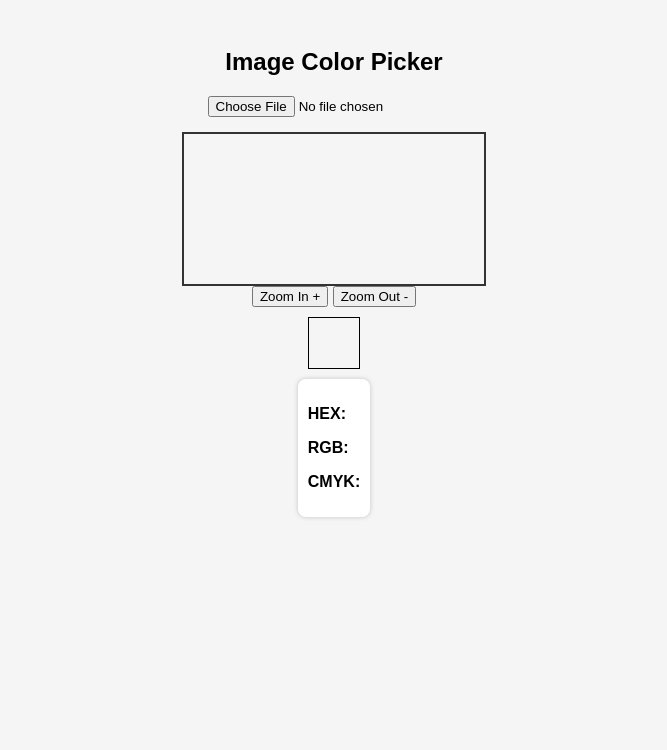
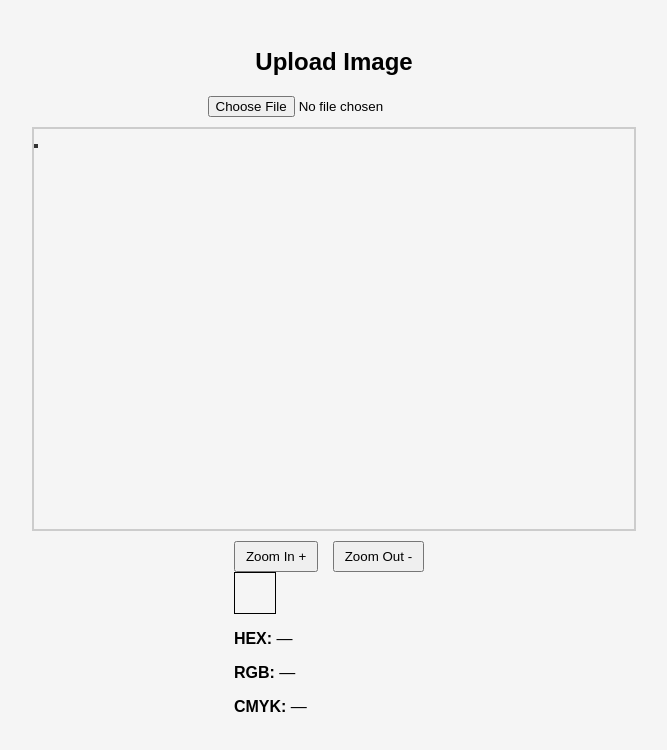
Before and after one commit to Mikebabu254/image-color-picker, a plain HTML site: page index.html in a window 1280 px wide. Both pictures are taken after a click on the button "Zoom In +". Shown: the whole page, without its empty margins (306-973 px from the left). Drawn offline with Linux system fonts and the light colour scheme.

Commit message:
adding zoom

```diff
--- a/index.css
+++ b/index.css
@@ -29,3 +29,28 @@ body {
   border-radius: 8px;
   box-shadow: 0 0 5px rgba(0, 0, 0, 0.2);
 }
+
+#canvasContainer {
+    width: 600px;     /* You can adjust this */
+    height: 400px;    /* You can adjust this */
+    border: 2px solid #ccc;
+    overflow: auto;   /* Enables scrollbars */
+    margin-top: 10px;
+}
+
+#pickedColor {
+    width: 40px;
+    height: 40px;
+    border: 1px solid #000;
+    margin-bottom: 10px;
+}
+
+.controls {
+    margin-top: 10px;
+}
+
+button {
+    margin-right: 10px;
+    padding: 6px 10px;
+    cursor: pointer;
+}
--- a/index.html
+++ b/index.html
@@ -1,30 +1,34 @@
 <!DOCTYPE html>
 <html lang="en">
 <head>
-  <meta charset="UTF-8" />
-  <meta name="viewport" content="width=device-width, initial-scale=1.0" />
-  <title>Image Color Picker</title>
+    <meta charset="UTF-8">
+    <meta name="viewport" content="width=device-width, initial-scale=1.0">
+    <title>Color Picker</title>
     <link rel="stylesheet" href="index.css">
 </head>
 <body>
-  <h2>Image Color Picker</h2>
 
-  <input type="file" id="imageInput" accept="image/*" />
+    <h2>Upload Image</h2>
+    <input type="file" id="imageInput">
 
+    <!-- SCROLLABLE CANVAS CONTAINER -->
+    <div id="canvasContainer">
       <canvas id="canvas"></canvas>
+    </div>
 
     <div>
+      <div class="controls">
       <button id="zoomIn">Zoom In +</button>
       <button id="zoomOut">Zoom Out -</button>
     </div>
 
-  <div class="color-box" id="pickedColor"></div>
+    <div id="colorInfo">
+        <div id="pickedColor"></div>
+        <p><strong>HEX:</strong> <span id="hex">—</span></p>
+        <p><strong>RGB:</strong> <span id="rgb">—</span></p>
+        <p><strong>CMYK:</strong> <span id="cmyk">—</span></p>
+    </div>
 
-  <div class="results">
-    <p><strong>HEX:</strong> <span id="hex"></span></p>
-    <p><strong>RGB:</strong> <span id="rgb"></span></p>
-    <p><strong>CMYK:</strong> <span id="cmyk"></span></p>
-  </div>
+    <script src="index.js"></script>
 </body>
 </html>
-<script src="index.js"></script>
--- a/index.js
+++ b/index.js
@@ -1,4 +1,4 @@
-// Getting references to page elements
+// Getting references
 const imageInput = document.getElementById("imageInput");
 const canvas = document.getElementById("canvas");
 const ctx = canvas.getContext("2d");
@@ -12,27 +12,23 @@ let img = new Image();
 let scale = 1;
 const ZOOM_STEP = 0.1;
 
-// Offset used for centering zoom
 let offsetX = 0;
 let offsetY = 0;
 
-// Draw image inside canvas with zoom
+// Draw the image inside canvas with zoom
 function drawImage() {
     ctx.clearRect(0, 0, canvas.width, canvas.height);
 
-  const centerX = canvas.width / 2;
-  const centerY = canvas.height / 2;
+    const newWidth = img.width * scale;
+    const newHeight = img.height * scale;
 
-  const imgW = img.width * scale;
-  const imgH = img.height * scale;
+    canvas.width = newWidth;
+    canvas.height = newHeight;
 
-  const drawX = centerX - imgW / 2;
-  const drawY = centerY - imgH / 2;
+    ctx.drawImage(img, 0, 0, newWidth, newHeight);
 
-  offsetX = drawX;
-  offsetY = drawY;
-
-  ctx.drawImage(img, drawX, drawY, imgW, imgH);
+    offsetX = 0;
+    offsetY = 0;
 }
 
 // Upload image
@@ -41,27 +37,21 @@ imageInput.addEventListener("change", (e) => {
     if (!file) return;
 
     img.src = URL.createObjectURL(file);
+
     img.onload = () => {
-    scale = 1; // reset zoom
+        scale = 1;
         drawImage();
     };
 });
 
-// Get pixel when clicking
+// Click to pick color
 canvas.addEventListener("click", (e) => {
     const rect = canvas.getBoundingClientRect();
 
-  // Canvas click coordinates
-  const clickX = e.clientX - rect.left;
-  const clickY = e.clientY - rect.top;
+    const x = e.clientX - rect.left;
+    const y = e.clientY - rect.top;
 
-  // Convert to actual image pixel based on zoom + offset
-  const x = (clickX - offsetX) / scale;
-  const y = (clickY - offsetY) / scale;
-
-  if (x < 0 || y < 0 || x >= img.width || y >= img.height) return;
-
-  const pixel = ctx.getImageData(clickX, clickY, 1, 1).data;
+    const pixel = ctx.getImageData(x, y, 1, 1).data;
     const [r, g, b] = pixel;
 
     const hex = rgbToHex(r, g, b);
@@ -77,7 +67,10 @@ canvas.addEventListener("click", (e) => {
 function rgbToHex(r, g, b) {
     return (
         "#" +
-    [r, g, b].map((v) => v.toString(16).padStart(2, "0")).join("").toUpperCase()
+        [r, g, b]
+            .map((x) => x.toString(16).padStart(2, "0"))
+            .join("")
+            .toUpperCase()
     );
 }
 
@@ -86,6 +79,7 @@ function rgbToCmyk(r, g, b) {
     let c = 1 - r / 255;
     let m = 1 - g / 255;
     let y = 1 - b / 255;
+
     let k = Math.min(c, m, y);
 
     c = ((c - k) / (1 - k)) * 100 || 0;
@@ -93,22 +87,17 @@ function rgbToCmyk(r, g, b) {
     y = ((y - k) / (1 - k)) * 100 || 0;
     k = k * 100;
 
-  return {
-    c: Math.round(c),
-    m: Math.round(m),
-    y: Math.round(y),
-    k: Math.round(k),
-  };
+    return { c: Math.round(c), m: Math.round(m), y: Math.round(y), k: Math.round(k) };
 }
 
 // Zoom In
-document.getElementById("zoomIn").addEventListener("click", () => {
+document.getElementById("zoomIn").onclick = () => {
     scale += ZOOM_STEP;
     drawImage();
-});
+};
 
 // Zoom Out
-document.getElementById("zoomOut").addEventListener("click", () => {
+document.getElementById("zoomOut").onclick = () => {
     if (scale > ZOOM_STEP) scale -= ZOOM_STEP;
     drawImage();
-});
+};
```
Lines whose indentation alone changed are shown as unchanged.
